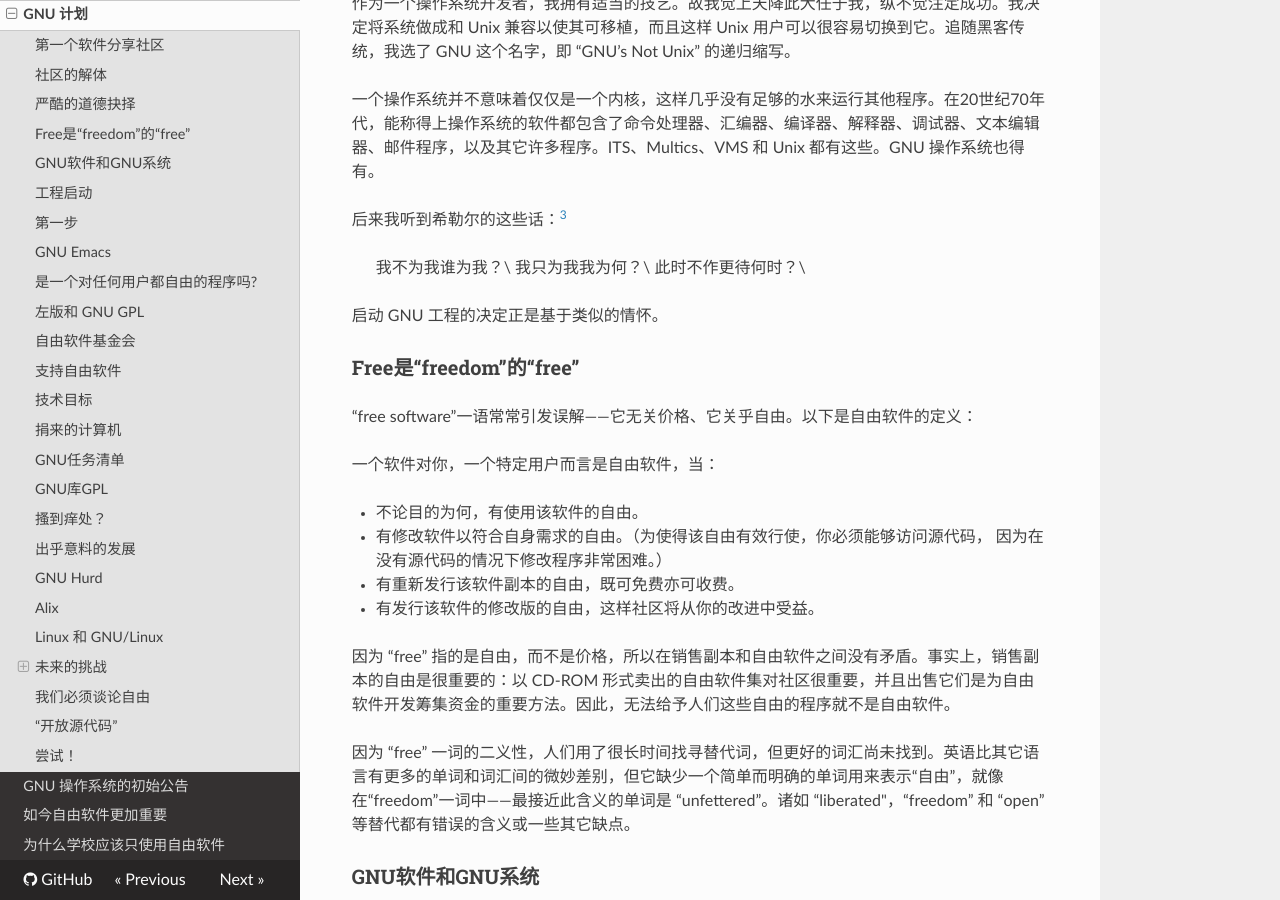
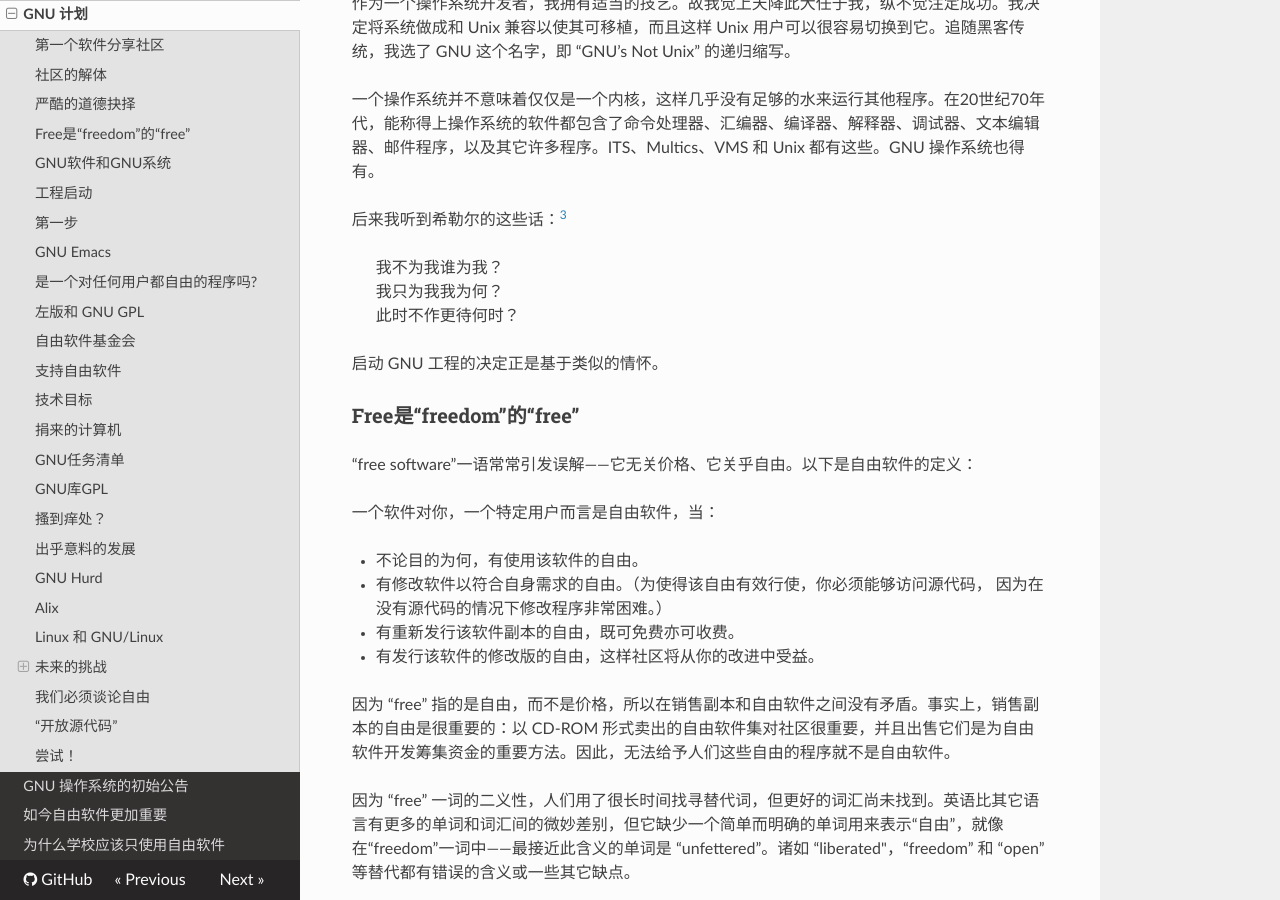
Before and after one commit to beijinglug/fsfs-zh, an MkDocs documentation site: the page built from docs/thegnuproject.md, in a window 1280 px wide and 900 px high, scrolled down 2370 px. Built offline with MkDocs 1.6.1, drawn with Linux system fonts in a browser that asks for light colours; nearby versions of some CDN libraries; old or Windows-style settings are respelled for this version of MkDocs.

```diff
--- a/docs/thegnuproject.md
+++ b/docs/thegnuproject.md
@@ -54,9 +54,9 @@
 
 后来我听到希勒尔的这些话：[^thegnu-3]
 
-> 我不为我谁为我？\
-> 我只为我我为何？\
-> 此时不作更待何时？\
+> 我不为我谁为我？
+> 我只为我我为何？
+> 此时不作更待何时？
 
 启动 GNU 工程的决定正是基于类似的情怀。
 
```
